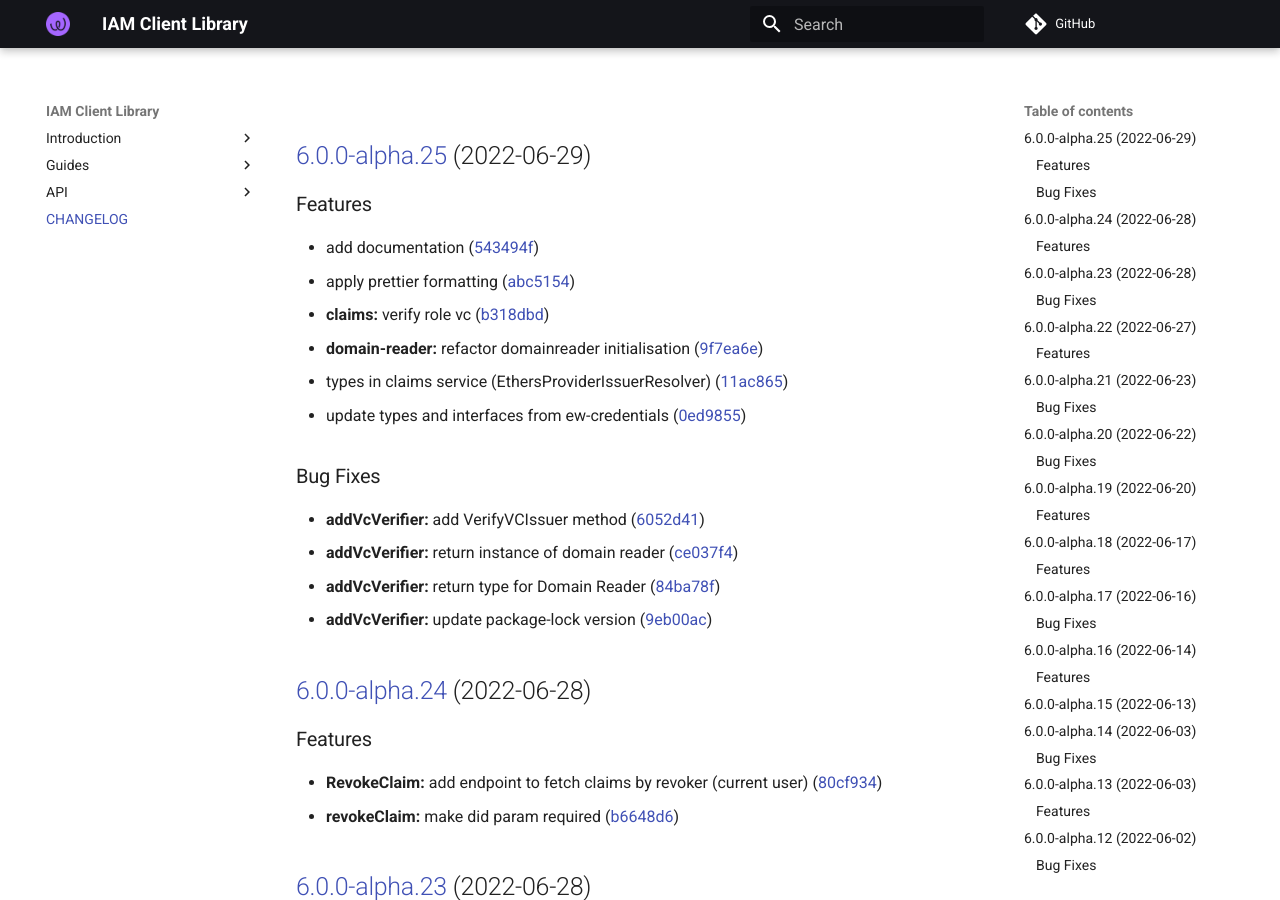
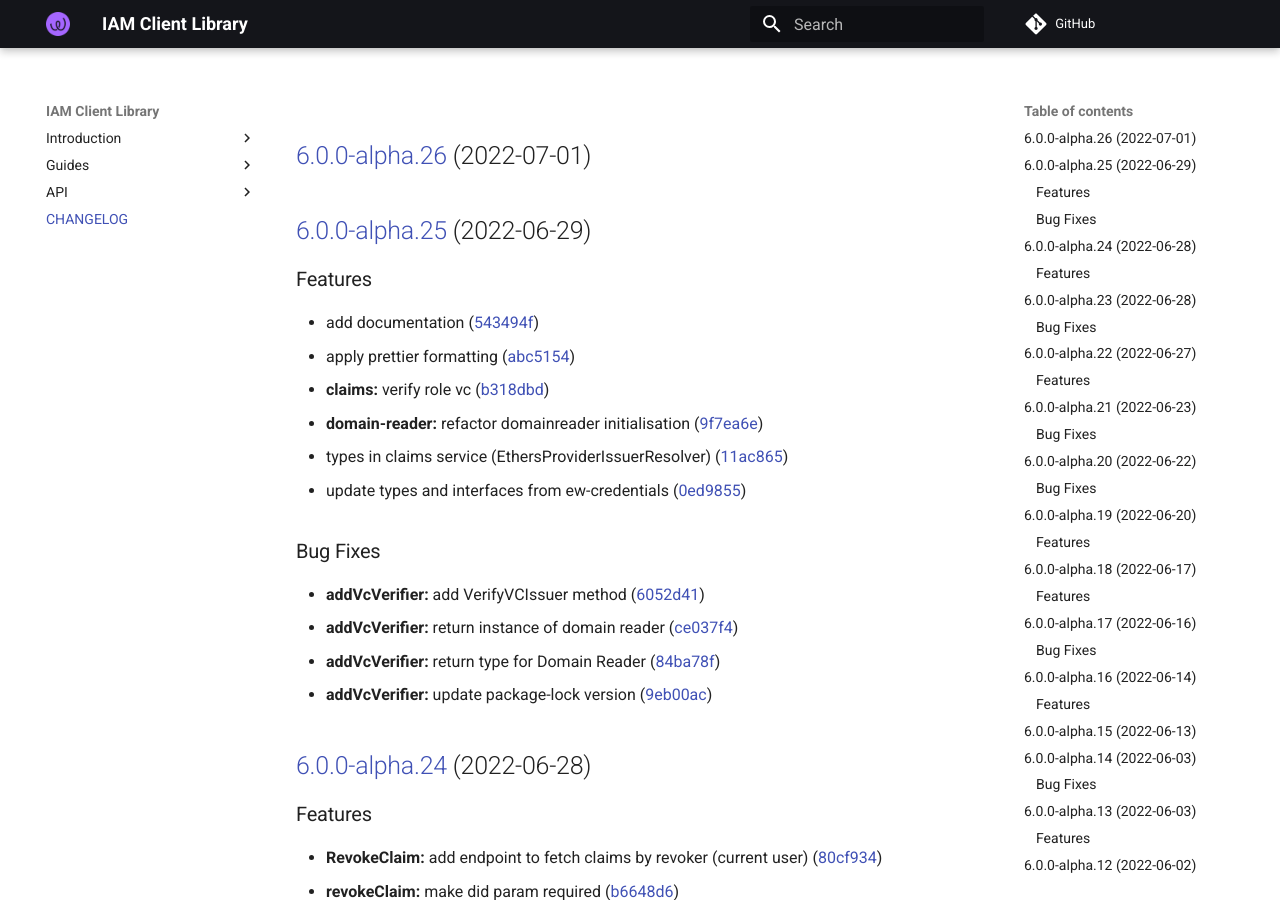
Before and after one commit to energywebfoundation/iam-client-lib, an MkDocs documentation site: the page built from docs/CHANGELOG.md, in a window 1280 px wide and 900 px high. Built offline with MkDocs 1.6.1 and Material for MkDocs 9.7.7, drawn with Linux system fonts in a browser that asks for light colours; comment, search, counter and statistics services are not loaded.

Commit message:
chore(release): 6.0.0-alpha.26 [skip ci]
## [6.0.0-alpha.26](https://github.com/energywebfoundation/iam-client-lib/compare/v6.0.0-alpha.25...v6.0.0-alpha.26) (2022-07-01)

```diff
--- a/docs/CHANGELOG.md
+++ b/docs/CHANGELOG.md
@@ -1,3 +1,5 @@
+## [6.0.0-alpha.26](https://github.com/energywebfoundation/iam-client-lib/compare/v6.0.0-alpha.25...v6.0.0-alpha.26) (2022-07-01)
+
 ## [6.0.0-alpha.25](https://github.com/energywebfoundation/iam-client-lib/compare/v6.0.0-alpha.24...v6.0.0-alpha.25) (2022-06-29)
 
 
--- a/package.json
+++ b/package.json
@@ -1,6 +1,6 @@
 {
   "name": "iam-client-lib",
-  "version": "6.0.0-alpha.25",
+  "version": "6.0.0-alpha.26",
   "description": "Library for Decentralized Identity and Access Management",
   "main": "dist/index.js",
   "module": "dist/index.esm.js",
```
